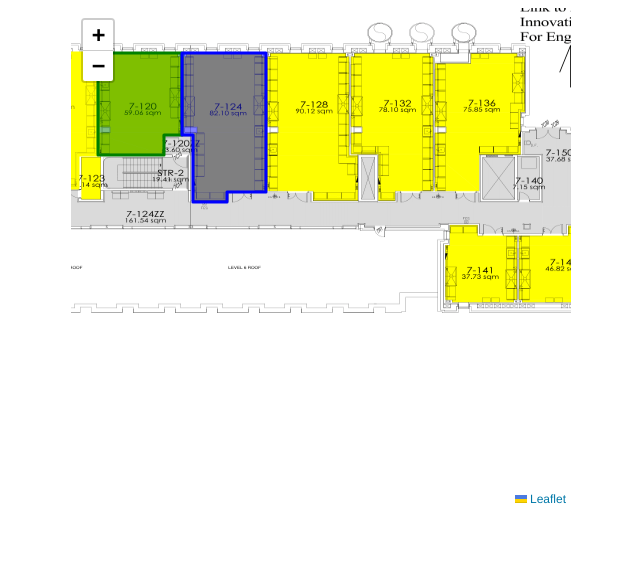
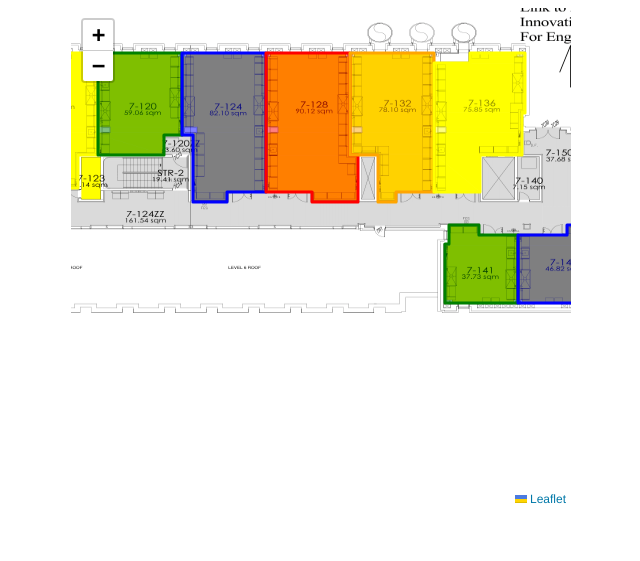
Before and after one commit to Raeed-Ahmed-Audri/Heatmaps, a plain HTML site: page leaflet.html in a window 1280 px wide. Shown: the whole page, without its empty margins (319-959 px from the left). Drawn offline with nearby package versions, Linux system fonts and the light colour scheme.

Commit message:
MS Commit 4 - Separated map loader into separate js file for use in other rooms.

```diff
--- a/leaflet.html
+++ b/leaflet.html
@@ -7,106 +7,24 @@
 </head>
 
 <body>
+    <script src="map.js"></script>
     <div id="CME7">
+        <script>
+            var roomsCME = ["7-108", "7-112", "7-116", "7-120", "7-124", "7-128", "7-132", "7-136", "7-141", "7-145"];
+            var roomPoints = [
+                [[982, 840], [1053.5, 840], [1053.5, 779.5], [1111, 779.5], [1111, 830], [1260, 830], [1260, 932.5], [1237.5, 932.5], [1237.5, 952.75], [982, 952.75]],
+                [[982, 1010.5], [963, 1010.5], [963, 1085.75], [1260, 1085.75], [1260, 1022.5], [1237.5, 1022.5], [1237.5, 953.25], [982, 953.25]],
+                [[990.5, 1086.25], [990.5, 1214.5], [1056.5, 1214.5], [1056.5, 1253.75], [1260, 1253.75], [1260, 1086.25]],
+                [[1056.5, 1254.25], [1056.5, 1385.5], [1095.5, 1385.5], [1095.5, 1421.75], [1260, 1421.75], [1260, 1254.25]],
+                [[1095.5, 1422.25], [1095.5, 1443.5], [963, 1443.5], [963, 1512.5], [982, 1512.5], [982, 1589.75], [1260, 1589.75], [1260, 1422.25]],
+                [[982, 1590.25], [982, 1682.5], [963, 1682.5], [963, 1774.5], [1056.25, 1774.5], [1056.25, 1757.75], [1260, 1757.75], [1260, 1590.25]],
+                [[963, 1813.5], [963, 1850], [982, 1850], [982, 1925.75], [1260, 1925.75], [1260, 1758.25], [1056.75, 1758.25], [1056.75, 1813.5]],
+                [[982, 1926.25], [982, 2017.5], [1056.5, 2017.5], [1056.5, 2101], [1140, 2101], [1140, 2108.5], [1260, 2108.5], [1260, 1997.5], [1240, 1997.5], [1240, 1926.25]],
+                [[759.5, 1947], [759.5, 2093.75], [896.5, 2093.75], [896.5, 2015], [917, 2015], [917, 1956], [877.5, 1956], [877.5, 1947]],
+                [[759.5, 2094.25], [759.5, 2276], [877.5, 2276], [877.5, 2267], [915.5, 2267], [915.5, 2192], [896.5, 2192], [896.5, 2094.25]]
+            ];
+            var utilNumsCME = [0.86, 0.64, 0.42, 0.39, 0.09, 0.92, 0.77, 0.55, 0.26, 0.12];
+            mapLoader("CME7", roomsCME, roomPoints, utilNumsCME, "./Images/CME/7.png", [1700, 3400])
+        </script>
     </div>
-    <script>
-        var roomsCME = ["7-108", "7-112", "7-116", "7-120", "7-124"];
-        var utilNumsCME = [0.86, 0.64, 0.42, 0.39, 0.09];
-        var colors = ["blue", "green", "yellow", "orange", "red"];
-        var colorMap = new Map();
-        for (i = 0; i < roomsCME.length; i++) {
-            if (utilNumsCME[i] >= 0.8) {
-                colorMap.set(roomsCME[i], colors[4]);
-            } else if (utilNumsCME[i] < 0.8 && utilNumsCME[i] >= 0.6) {
-                colorMap.set(roomsCME[i], colors[3]);
-            } else if (utilNumsCME[i] < 0.6 && utilNumsCME[i] >= 0.4) {
-                colorMap.set(roomsCME[i], colors[2]);
-            } else if (utilNumsCME[i] < 0.4 && utilNumsCME[i] >= 0.2) {
-                colorMap.set(roomsCME[i], colors[1]);
-            } else {
-                colorMap.set(roomsCME[i], colors[0]);
-            }
-        }
-        var map = L.map("CME7", {
-            crs: L.CRS.Simple,
-            minZoom: -1.5
-        }).setView([1000, 850], 13);
-        var bounds = [[0, 0], [1700, 3400]];
-        var image = L.imageOverlay("./Images/CME/7.png", bounds).addTo(map);
-        map.fitBounds(bounds);
-        var hmCME7108 = L.polygon([
-            [982, 840],
-            [1053.5, 840],
-            [1053.5, 779.5],
-            [1111, 779.5],
-            [1111, 830],
-            [1260, 830],
-            [1260, 932.5],
-            [1237.5, 932.5],
-            [1237.5, 952.75],
-            [982, 952.75]], {
-            color: colorMap.get("7-108"),
-            fillColor: colorMap.get("7-108"),
-            fillOpacity: 0.5
-        }).addTo(map);
-        hmCME7108.bindPopup("<b>7-108</b><br>Utilization: " + (100 * utilNumsCME[0]) + "%");
-        var hmCME7112 = L.polygon([
-            [982, 1010.5],
-            [963, 1010.5],
-            [963, 1085.75],
-            [1260, 1085.75],
-            [1260, 1022.5],
-            [1237.5, 1022.5],
-            [1237.5, 953.25],
-            [982, 953.25]], {
-            color: colorMap.get("7-112"),
-            fillColor: colorMap.get("7-112"),
-            fillOpacity: 0.5
-        }).addTo(map);
-        hmCME7112.bindPopup("<b>7-112</b><br>Utilization: " + (100 * utilNumsCME[1]) + "%");
-        var hmCME7116 = L.polygon([
-            [990.5, 1086.25],
-            [990.5, 1214.5],
-            [1056.5, 1214.5],
-            [1056.5, 1253.75],
-            [1260, 1253.75],
-            [1260, 1086.25]], {
-            color: colorMap.get("7-116"),
-            fillColor: colorMap.get("7-116"),
-            fillOpacity: 0.5
-        }).addTo(map);
-        hmCME7116.bindPopup("<b>7-116</b><br>Utilization: " + (100 * utilNumsCME[2]) + "%");
-        var hmCME7120 = L.polygon([
-            [1056.5, 1254.25],
-            [1056.5, 1385.5],
-            [1095.5, 1385.5],
-            [1095.5, 1421.75],
-            [1260, 1421.75],
-            [1260, 1254.25]], {
-            color: colorMap.get("7-120"),
-            fillColor: colorMap.get("7-120"),
-            fillOpacity: 0.5
-        }).addTo(map);
-        hmCME7120.bindPopup("<b>7-120</b><br>Utilization: " + (100 * utilNumsCME[3]) + "%");
-        var hmCME7124 = L.polygon([
-            [1095.5, 1422.25],
-            [1095.5, 1443.5],
-            [963, 1443.5],
-            [963, 1512.5],
-            [982, 1512.5],
-            [982, 1590],
-            [1260, 1590],
-            [1260, 1422.25]], {
-            color: colorMap.get("7-124"),
-            fillColor: colorMap.get("7-124"),
-            fillOpacity: 0.5
-        }).addTo(map);
-        hmCME7124.bindPopup("<b>7-124</b><br>Utilization: " + (100 * utilNumsCME[4]) + "%");
-        let marker = null;
-        var point = "";
-        map.on('click', (event) => {
-            marker = L.marker([event.latlng.lat, event.latlng.lng]).addTo(map);
-            marker.bindPopup("Coords (lat/lng): " + event.latlng.lat + ", " + event.latlng.lng);
-        })
-    </script>
 </body>
--- /dev/null
+++ b/map.js
@@ -0,0 +1,42 @@
+function mapLoader(divName, rooms, roomPoints, utilNums, imagePath, imageSize) {
+    var colors = ["blue", "green", "yellow", "orange", "red"];
+//Choose colours based on utilization
+var colorMap = new Map();
+for (i = 0; i < rooms.length; i++) {
+    if (utilNums[i] >= 0.8) {
+        colorMap.set(rooms[i], colors[4]);
+    } else if (utilNums[i] < 0.8 && utilNums[i] >= 0.6) {
+        colorMap.set(rooms[i], colors[3]);
+    } else if (utilNums[i] < 0.6 && utilNums[i] >= 0.4) {
+        colorMap.set(rooms[i], colors[2]);
+    } else if (utilNums[i] < 0.4 && utilNums[i] >= 0.2) {
+        colorMap.set(rooms[i], colors[1]);
+    } else {
+        colorMap.set(rooms[i], colors[0]);
+    }
+}
+//Create map object in div named CME7
+var map = L.map(divName, {
+    crs: L.CRS.Simple,
+    minZoom: -1.5
+}).setView([0, 0], 0);
+//Set floorplan as the main tile of the map
+var bounds = [[0, 0], imageSize];
+var image = L.imageOverlay(imagePath, bounds).addTo(map);
+map.fitBounds(bounds);
+//load each room overlay
+for (j = 0; j < rooms.length; j++) {
+    var room = L.polygon(roomPoints[j], {
+        color: colorMap.get(rooms[j]),
+        fillColor: colorMap.get(rooms[j]),
+        fillOpacity: 0.5
+    }).addTo(map);
+    room.bindPopup("<b>" + rooms[j] + "</b><br>Utilization: " + (100 * utilNums[j]) + "%");
+}
+//Set marker with coordinates when a spot is clicked
+let marker = null;
+map.on('click', (event) => {
+    marker = L.marker([event.latlng.lat, event.latlng.lng]).addTo(map);
+    marker.bindPopup("Coords (lat/lng): " + event.latlng.lat + ", " + event.latlng.lng);
+})
+}
```
